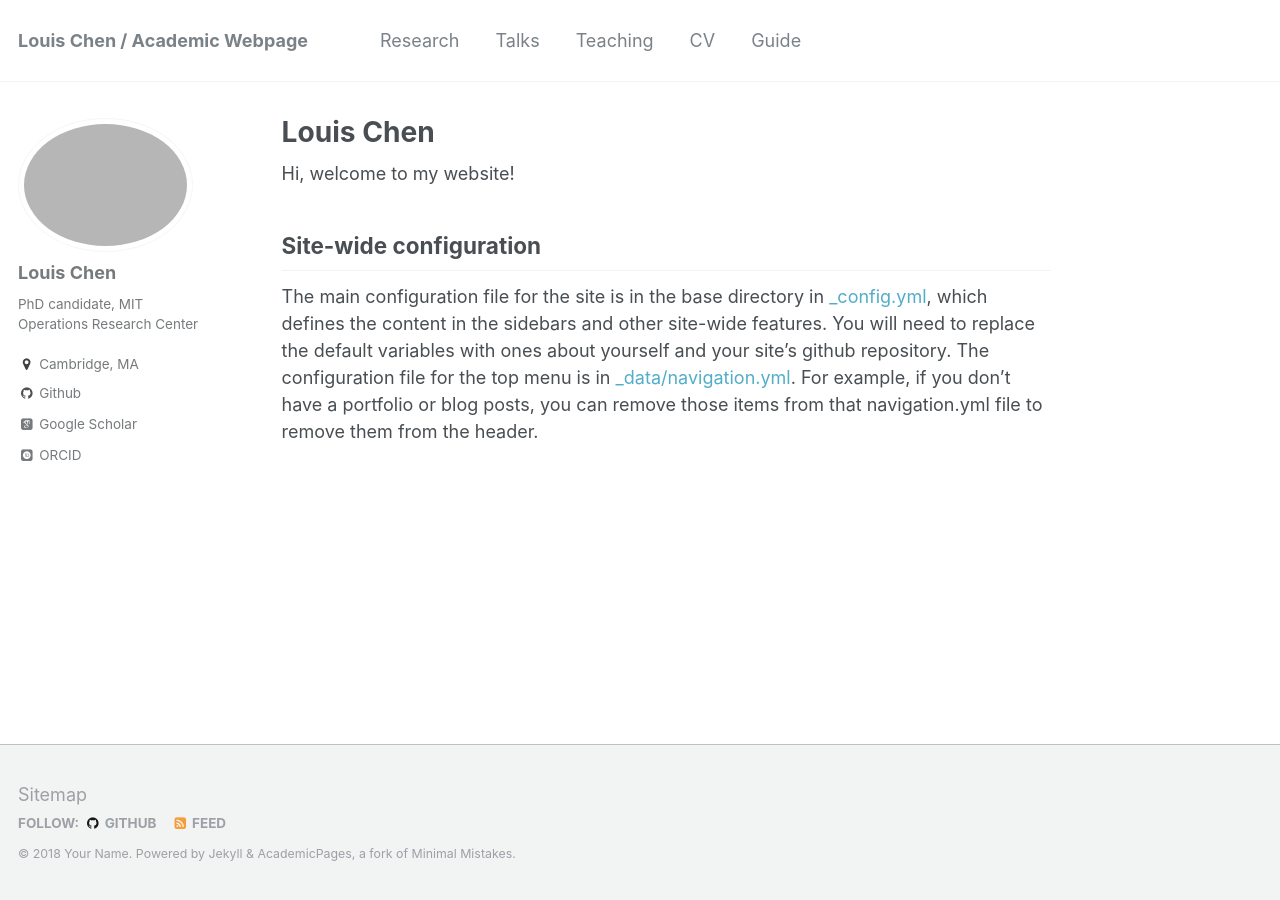
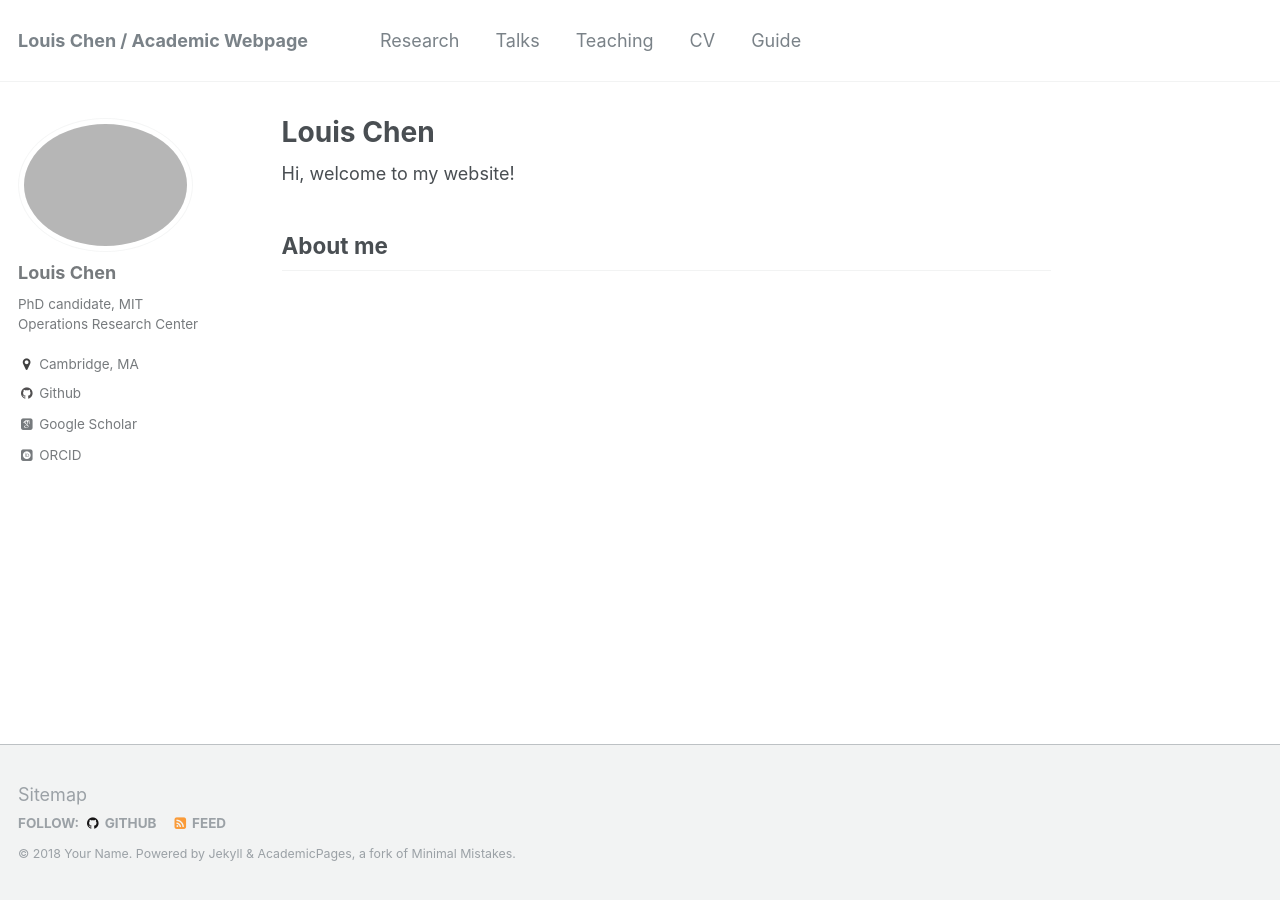
Before and after one commit to LouisLChen/LouisLChen.github.io, a Jekyll site: the page built from _pages/about.md, in a window 1280 px wide. Built offline with Jekyll 4.4.1, drawn with Linux system fonts in a browser that asks for light colours; some web fonts are replaced.

Commit message:
Update about.md

```diff
--- a/_pages/about.md
+++ b/_pages/about.md
@@ -10,6 +10,5 @@
 
 Hi, welcome to my website!
 
-Site-wide configuration
+About me
 ------
-The main configuration file for the site is in the base directory in [_config.yml](https://github.com/academicpages/academicpages.github.io/blob/master/_config.yml), which defines the content in the sidebars and other site-wide features. You will need to replace the default variables with ones about yourself and your site's github repository. The configuration file for the top menu is in [_data/navigation.yml](https://github.com/academicpages/academicpages.github.io/blob/master/_data/navigation.yml). For example, if you don't have a portfolio or blog posts, you can remove those items from that navigation.yml file to remove them from the header.
```
